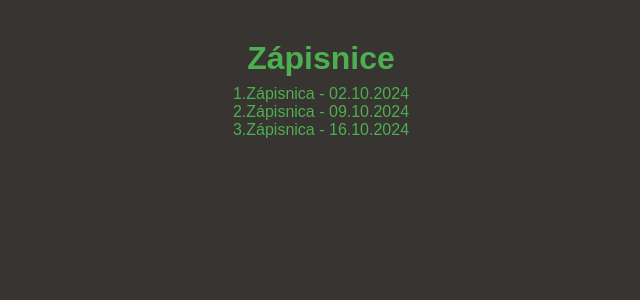
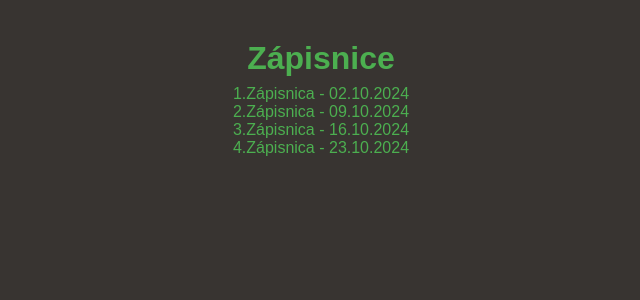
Before and after one commit to Starovic-FEI/tp-stranka, a Flask app: page /meetings in a window 1280 px wide. Shown: the part 34-334 px from the top of the page, without its empty margins (319-959 px from the left). Run offline with Flask 3, Linux system fonts and the light colour scheme.

Commit message:
Added 4.Zapisnica

```diff
--- a/templates/meetings.html
+++ b/templates/meetings.html
@@ -25,7 +25,9 @@
     const pdfFiles = [
       { name: "1.Zápisnica - 02.10.2024", path: "{{ url_for('static', filename='meetings/1.Zápisnica tímoveho stretnutia.pdf') }}" },
       { name: "2.Zápisnica - 09.10.2024", path: "{{ url_for('static', filename='meetings/2.Zápisnica tímoveho stretnutia.pdf') }}" },
-      { name: "3.Zápisnica - 16.10.2024", path: "{{ url_for('static', filename='meetings/3.Zápisnica tímoveho stretnutia.pdf') }}" }
+      { name: "3.Zápisnica - 16.10.2024", path: "{{ url_for('static', filename='meetings/3.Zápisnica tímoveho stretnutia.pdf') }}" },
+      { name: "4.Zápisnica - 23.10.2024", path: "{{ url_for('static', filename='meetings/4.Zápisnica tímoveho stretnutia.pdf') }}" },
+
     ];
     const pdfList = document.getElementById('pdf-list');
 
```
Also changed, not shown: 1 other file.
